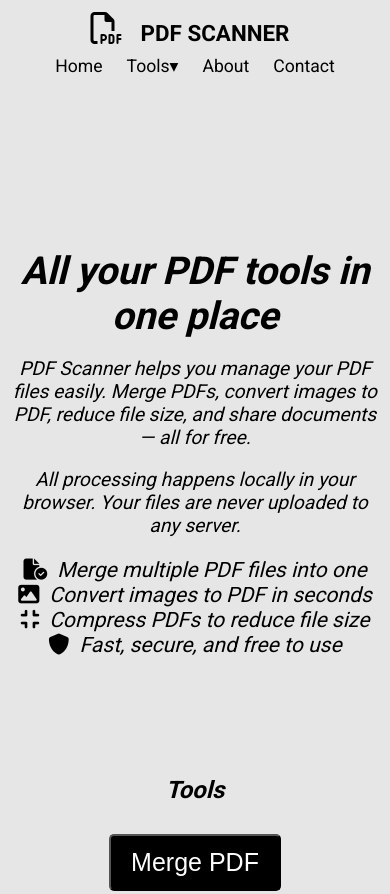
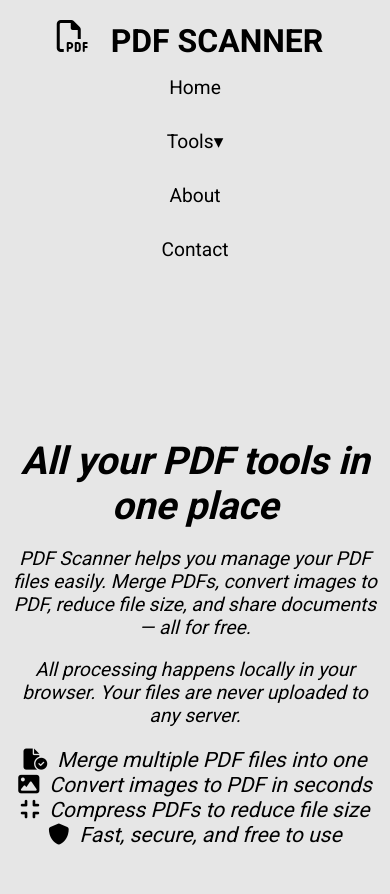
Before and after one commit to nish-ydv/PDF-Scanner, a plain HTML site: page index.html in a window 390 px wide. Shown: the top 894 px of the page. Drawn offline with Linux system fonts and the light colour scheme; a script that the page names is missing.

Commit message:
Fixed Navbar Overflow For Mobile Devices

```diff
--- a/css/style.css
+++ b/css/style.css
@@ -8,7 +8,6 @@ body{
     min-height: 100vh;
     margin: 0;
     background-color: hsl(0, 0%, 90%);
-    overflow-x: hidden;
     font-family: 'Roboto', sans-serif;
     -webkit-font-smoothing: antialiased;
 }
@@ -354,23 +353,28 @@ input{
     transform: scale(1.2);
 }
 @media screen and (max-width: 600px) {
-    header {
-        padding: 10px 12px 0;
-    }
+
   .navbar ul {
-        justify-content: space-around;
-        flex-wrap: wrap;
+    flex-direction: column;
+    align-items: center;
     width: 100%;
   }
+
+  .navbar li {
+    width: 100%;
+    text-align: center;
+  }
+
   .navbar a {
-        font-size: 1.1em;
-        padding: 10px 12px;
-        height: auto;
+    justify-content: center;
+    font-size: 1.2em;
+    padding: 10px 0;
   }
-    .logo{
-        gap: 8px;
-    }
-    .logo h1 {
-        font-size: 1.4em;
+
+  .dropdown .content {
+    position: static;
+    transform: none;
+    box-shadow: none;
+    border: none;
   }
 }
```
Lines whose indentation alone changed are shown as unchanged.
